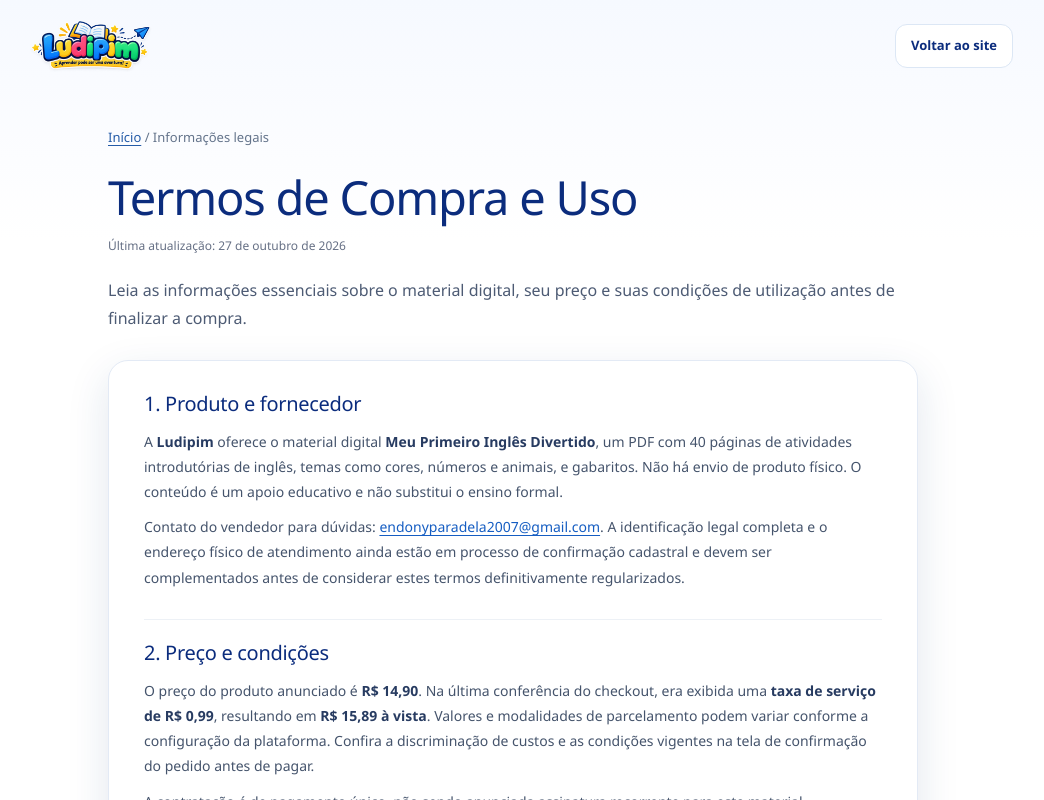
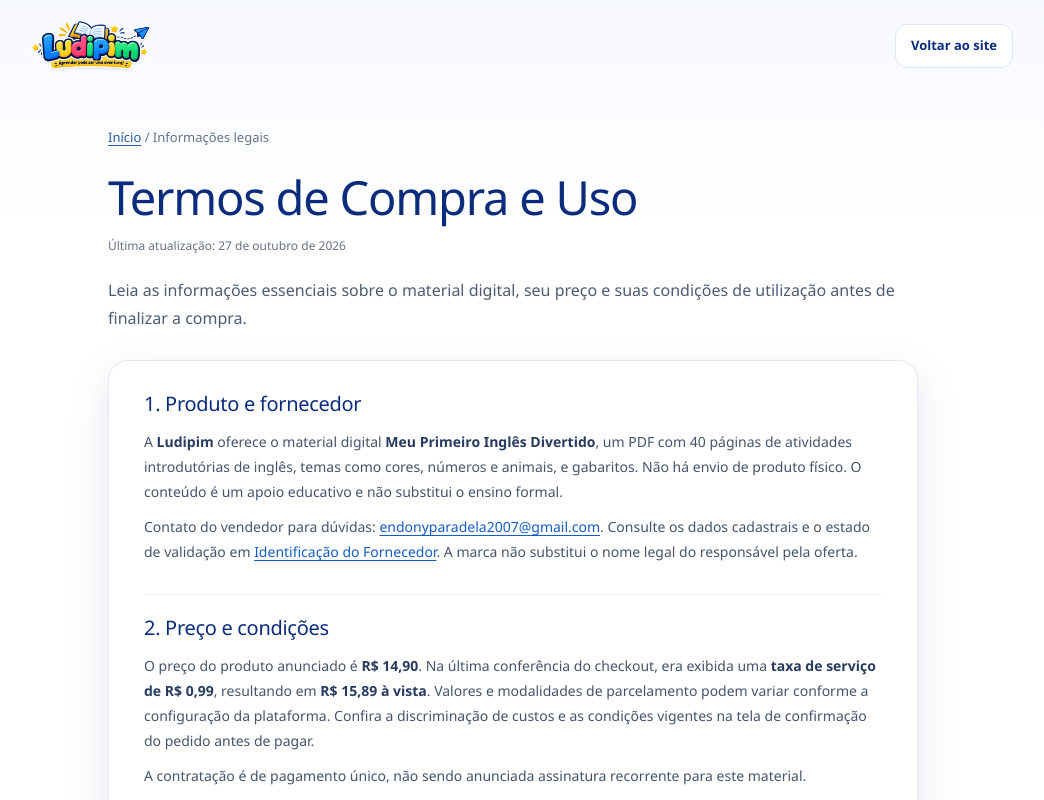
Before and after one commit to donyxxj7/ludipim-landing-page, a Next.js app: page /termos-de-compra in a window 1280 px wide. Shown: the top 800 px of the page, without its empty margins (127-1171 px from the left). Built offline with nearby package versions, Linux system fonts and the light colour scheme; no server answers.

Commit message:
chore(legal): integrar identificação de fornecedor e corrigir minutas

```diff
--- a/app/termos-de-compra/page.tsx
+++ b/app/termos-de-compra/page.tsx
@@ -13,7 +13,7 @@
       <section>
         <h2>1. Produto e fornecedor</h2>
         <p>A <strong>Ludipim</strong> oferece o material digital <strong>Meu Primeiro Inglês Divertido</strong>, um PDF com 40 páginas de atividades introdutórias de inglês, temas como cores, números e animais, e gabaritos. Não há envio de produto físico. O conteúdo é um apoio educativo e não substitui o ensino formal.</p>
-        <p>Contato do vendedor para dúvidas: <a href="mailto:endonyparadela2007@gmail.com">endonyparadela2007@gmail.com</a>. A identificação legal completa e o endereço físico de atendimento ainda estão em processo de confirmação cadastral e devem ser complementados antes de considerar estes termos definitivamente regularizados.</p>
+        <p>Contato do vendedor para dúvidas: <a href="mailto:endonyparadela2007@gmail.com">endonyparadela2007@gmail.com</a>. Consulte os dados cadastrais e o estado de validação em <Link href="/informacoes-do-fornecedor">Identificação do Fornecedor</Link>. A marca não substitui o nome legal do responsável pela oferta.</p>
       </section>
       <section>
         <h2>2. Preço e condições</h2>
```
